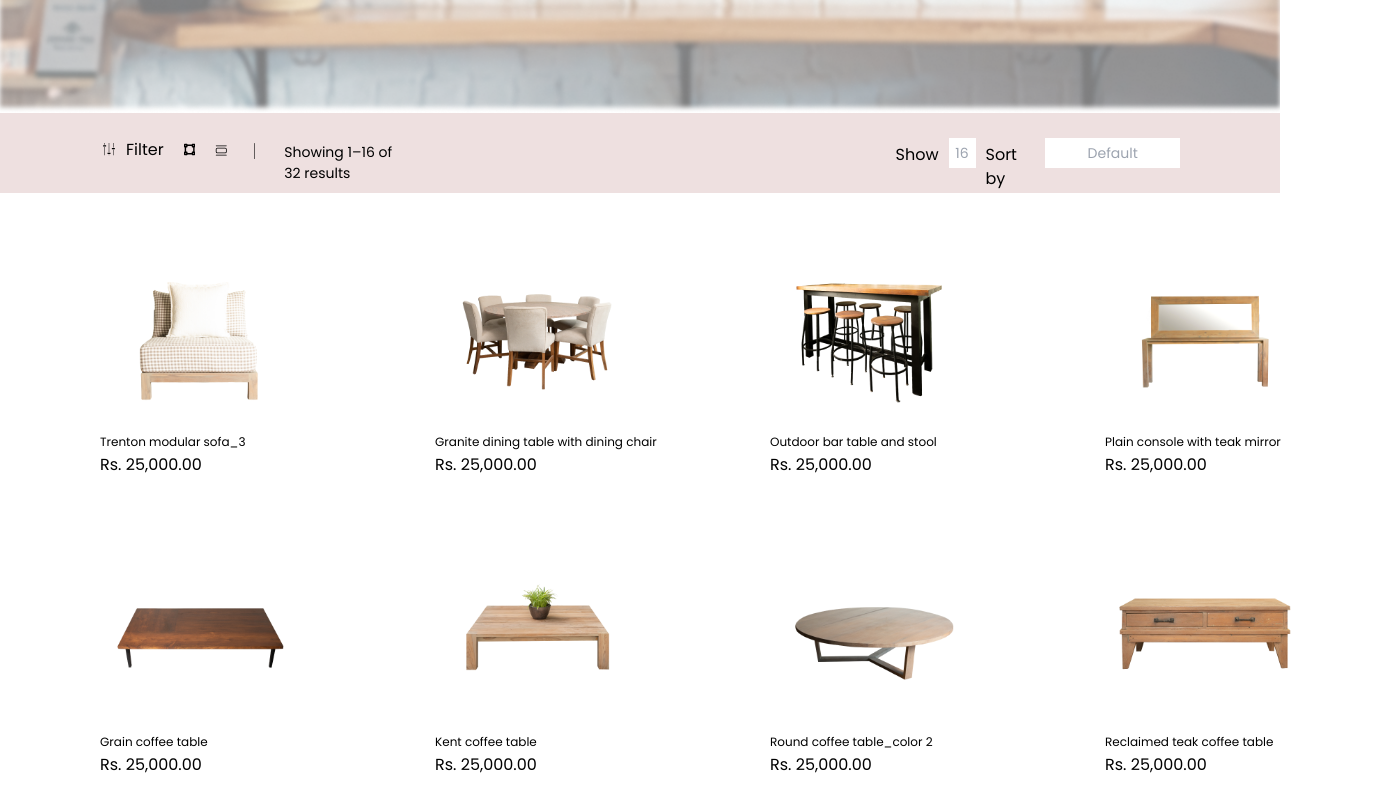
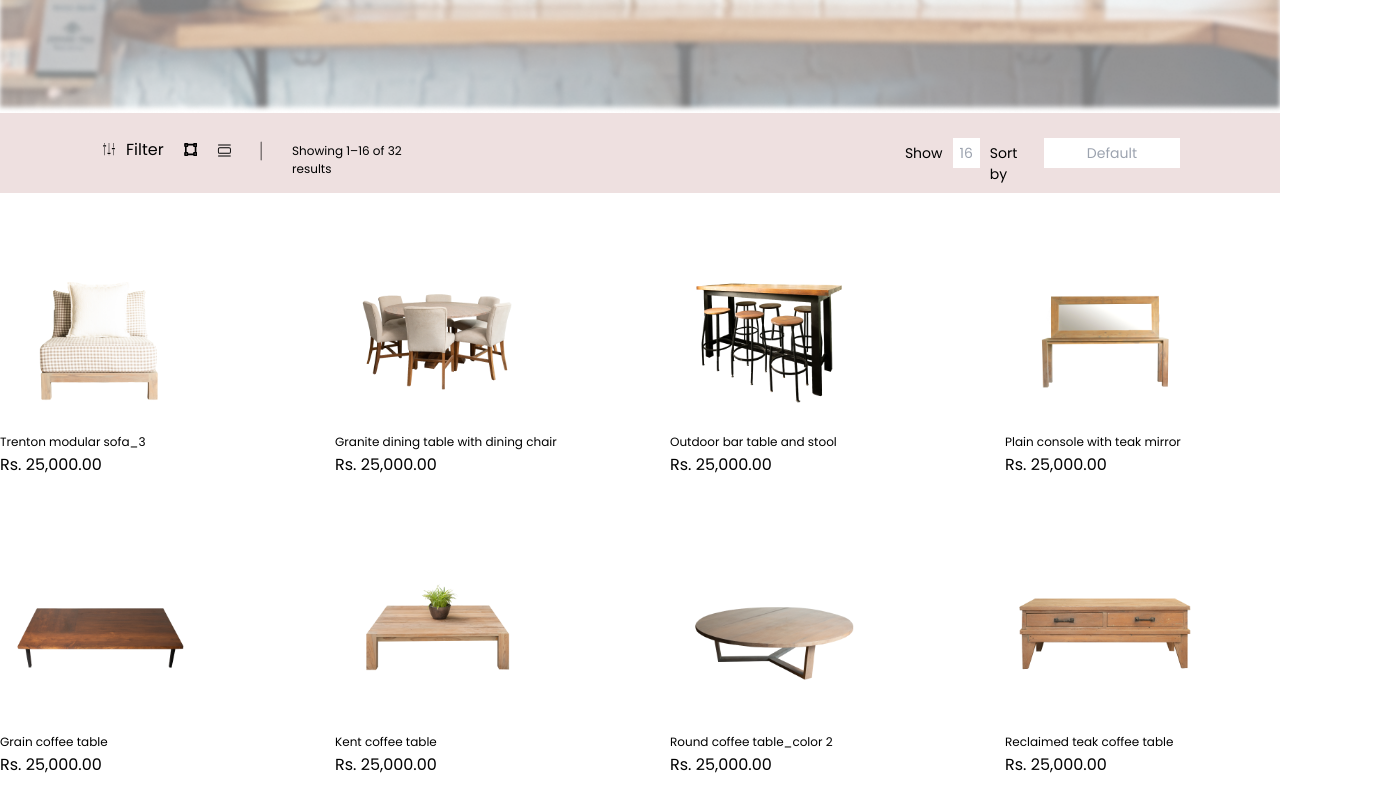
Before and after one commit to Benishsaleem/e-commerce-website, a Next.js app: page /shop in a window 1280 px wide. Shown: the part 280-1080 px from the top of the page, 1400 px wide, since content can reach past the window. Built offline with nearby package versions, Linux system fonts and the light colour scheme.

Commit message:
add changes

```diff
--- a/src/app/shop/page.tsx
+++ b/src/app/shop/page.tsx
@@ -42,19 +42,19 @@ const page = () => {
        <BsViewList className='w-[20px] h-[20px] pt-[5px] ml-[20px]'/>
        <PiLineVerticalThin className='w-[30px] h-[30px] ml-[18px] mt-[-2px]'/>
        <div className='ml-[20px]'>
-        <p className='font-Poppins text-[14px] pt-[4px]'>Showing 1–16 of 32 results</p>
+        <p className='font-Poppins text-[12px] pt-[4px]'>Showing 1–16 of 32 results</p>
        </div>
        <div className='flex ml-[500px] gap-[10px]'>
-        <p className='font-Poppins text-[16px] pt-[5px]'>Show</p>
+        <p className='font-Poppins text-[14px] pt-[5px]'>Show</p>
         <button className='text-gray-400 bg-[#FFFFFF] text-[14px] w-[30px] h-[30px] rounded-4'>16</button>
-        <p className='font-Poppins text-[16px] pt-[5px]'>Sort by</p>
+        <p className='font-Poppins text-[14px] pt-[5px]'>Sort by</p>
         <button className='text-gray-400 bg-[#FFFFFF] text-[14px] w-[150px] h-[30px] rounded-4'>Default</button>
        </div>
 
 
       </div>
        <div className='container w-[1250px] h-[1400px] bg-white'>
-       <div className='grid grid-rows-4 grid-cols-4 pt-10 gap-10 ml-[100px] w-[1300px] h-[1200px]'>
+       <div className='grid grid-rows-4 grid-cols-4 pt-10 gap-10 w-[1300px] h-[1200px]'>
         <div>
           <Image src='/Images/bed.png' alt='bed' width='200' height='200'/>
           <p className='font-Poppins font-medium text-[12px] h-[20px]'>Trenton modular sofa_3</p>
```
